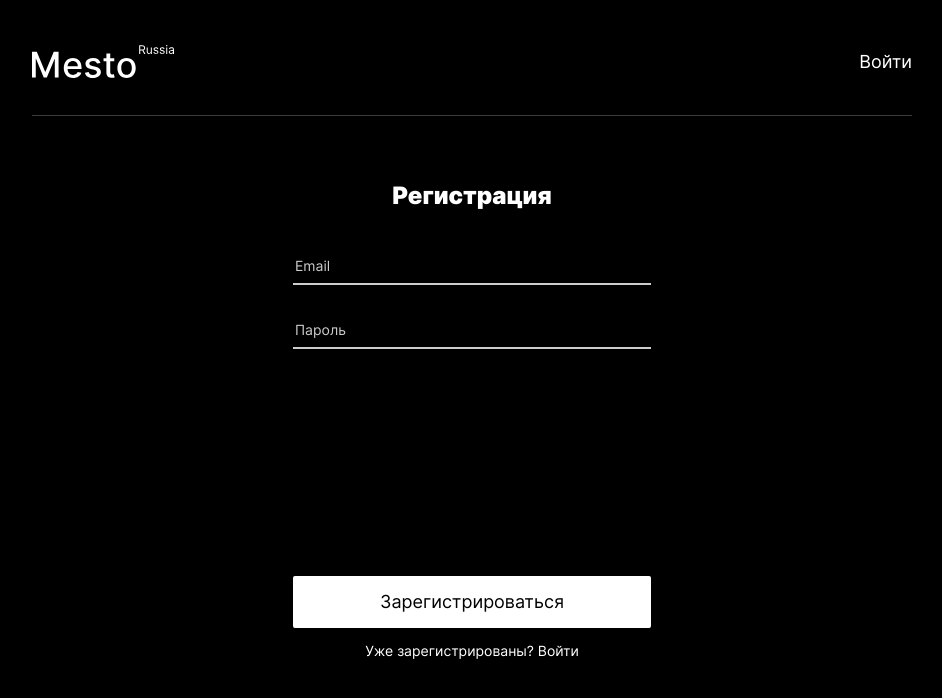
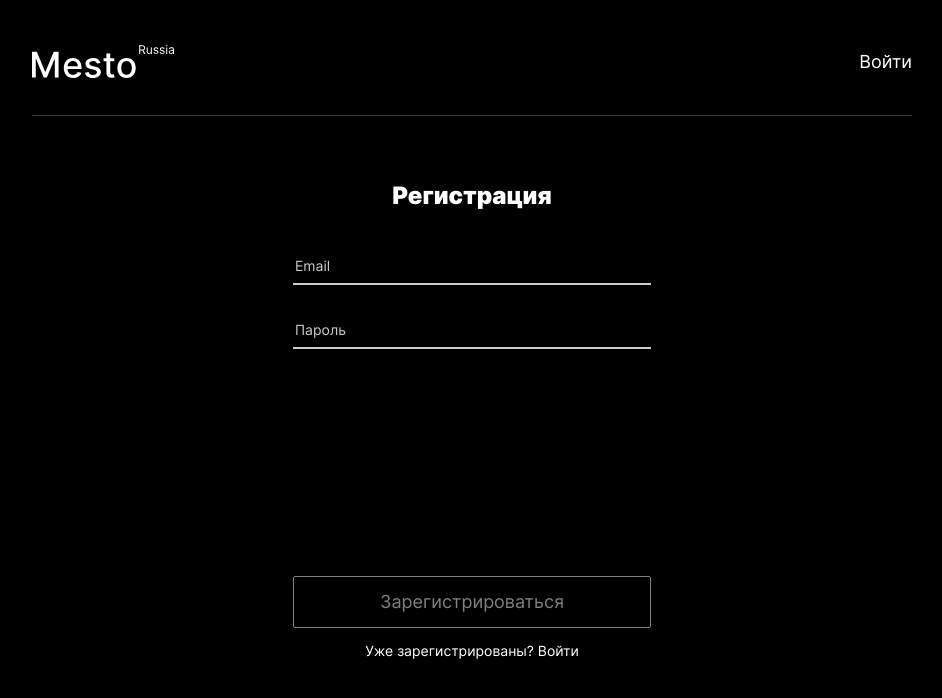
Before and after one commit to uzornakovre/react-mesto-auth, a React (Create React App) app: page /sign-up in a window 1280 px wide. Shown: the top 698 px of the page, without its empty margins (168-1110 px from the left). Built offline with nearby package versions, Linux system fonts and the light colour scheme.

Commit message:
refactor: auth validation

```diff
--- a/src/components/App.js
+++ b/src/components/App.js
@@ -9,16 +9,16 @@ import ImagePopup             from './ImagePopup';
 import EditProfilePopup       from './EditProfilePopup';
 import EditAvatarPopup        from './EditAvatarPopup';
 import ConfirmationPopup      from './ConfirmationPopup';
+import InfoToolTip            from './InfoToolTip';
 import ProtectedRouteElement  from './ProtectedRoute';
-import useFormValues          from '../hooks/useFormValues';
+import useFormData            from '../hooks/useFormData';
 import { api }                from '../utils/api';
+import { auth }               from '../utils/auth';
 import { CurrentUserContext } from '../contexts/CurrentUserContext.js';
 import { Routes,
          Route,
          Link,
          useNavigate }        from 'react-router-dom';
-import { auth }               from '../utils/auth';
-import InfoToolTip from './InfoToolTip';
 
 function App() {
 
@@ -39,7 +39,7 @@ function App() {
   const [loggedIn,                setLoggedIn             ] = React.useState(false);
   const [userData,                setUserData             ] = React.useState({email: '', id: ''});
   const navigate                                            = useNavigate();
-  const formData                                            = useFormValues();
+  const formData                                            = useFormData();
 
   // Обработчик входа/выхода на сайте, проверка токена
 
@@ -287,8 +287,18 @@ function App() {
                 >Выйти</button>
               </>
             } />
-            <Route path="/sign-up" element={<Link to="/sign-in" className="header__link">Войти</Link>} />
-            <Route path="/sign-in" element={<Link to="/sign-up" className="header__link">Регистрация</Link>} />
+            <Route path="/sign-up"
+                   element={<Link
+                     to="/sign-in"
+                     className="header__link"
+                     onClick={formData.resetFormValues}>Войти</Link>}
+            />
+            <Route path="/sign-in"
+                   element={<Link
+                     to="/sign-up"
+                     className="header__link"
+                     onClick={formData.resetFormValues}>Регистрация</Link>}
+            />
           </Routes>
         </Header>
 
@@ -305,9 +315,13 @@ function App() {
                    onCardLike={handleCardLike}
                    cards={cards} />}
           />
-          <Route path="/sign-up" element={<Register openInfoToolTip={openInfoToolTip} />} />
+          <Route path="/sign-up" element={<Register openInfoToolTip={openInfoToolTip}
+                                                    formData={formData} />}
+          />
           <Route path="/sign-in" element={<Login handleLogin={handleLogin}
-                                                 openInfoToolTip={openInfoToolTip} />} />
+                                                 openInfoToolTip={openInfoToolTip}
+                                                 formData={formData} />}
+          />
         </Routes>
 
         {loggedIn && <Footer />}
--- a/src/components/AuthForm.js
+++ b/src/components/AuthForm.js
@@ -2,65 +2,10 @@ import React       from 'react';
 import InfoToolTip from './InfoToolTip';
 
 function AuthForm({ handleSubmit,
-                    handleChange,
+                    formData,
                     headingText,
                     submitText,
                     children }) {
-
-  // const emailRef                    = React.useRef();
-  // const passRef                     = React.useRef();
-  // const [email,      setEmail     ] = React.useState('');
-  // const [password,   setPassword  ] = React.useState('');
-  const [emailInit,  setEmailInit ] = React.useState(false);
-  const [passInit,   setPassInit  ] = React.useState(false);
-  const [emailError, setEmailError] = React.useState('');
-  const [passError,  setPassError ] = React.useState('');
-  const isValid                     = emailError === '' && passError === '';
-  // const [formValue,  setFormValue ] = React.useState({
-  //   email: '',
-  //   password: ''
-  // })
-
-  // Обновление стейтов при открытии окна
-
-  // React.useEffect(() => {
-  //   setEmail('');
-  //   setPassword('');
-  //   setEmailInit(false);
-  //   setPassInit(false);
-  //   setEmailError(emailRef.current.validationMessage);
-  //   setPassError(passRef.current.validationMessage);
-  // }, [])
-
-  // Обработчики изменений полей ввода
-
-  // function handleChange(evt) {
-  //   console.log(formValue);
-  //   setFormValue({
-  //     ...formValue,
-  //     [evt.target.name]: evt.target.value
-  //   })
-  // }
-
-//  function handleChangeEmail (evt) {
-//     setEmail(evt.target.value);
-//     setEmailInit(true);
-//     setEmailError(emailRef.current.validationMessage);
-//     setFormValue({
-//       ...formValue,
-//       [evt.target.name]: email
-//     })
-//   }
-
-//  function handleChangePassword (evt) {
-//     setPassword(evt.target.value);
-//     setPassInit(true);
-//     setPassError(passRef.current.validationMessage);
-//     setFormValue({
-//       ...formValue,
-//       [evt.target.name]: password
-//     })
-//   }
 
   return (
     <>
@@ -72,38 +17,34 @@ function AuthForm({ handleSubmit,
         <input type="email"
                name="email"
                className={`auth__input auth__input_type_email ${
-                emailInit && emailError !== '' && 'auth__input_error'
+                 formData.errors.email && 'auth__input_error'
                }`}
                placeholder="Email"
-              onChange={handleChange}
-              //  value={email || ''}
-              //  ref={emailRef}
-              defaultValue={''}
+               onChange={formData.handleChange}
+               value={formData.values.email || ''}
                required
         />
         <span className="auth__input-error">
-          {emailInit && `${emailError}`}
+          {formData.errors.email}
         </span>
         <input type="password"
                name="password"
                className={`auth__input auth__input_type_password ${
-                passInit && passError !== '' && 'auth__input_error'
+                 formData.errors.password && 'auth__input_error'
                }`}
                placeholder="Пароль"
                minLength="4"
                maxLength="12"
-              onChange={handleChange}
-              //  value={password || ''}
-              //  ref={passRef}
-              defaultValue={''}
+               onChange={formData.handleChange}
+               value={formData.values.password || ''}
                required
         />
         <span className="auth__input-error">
-          {passInit && `${passError}`}
+          {formData.errors.password}
         </span>
         <button type="submit"
-                className={`auth__submit ${!isValid && 'auth__submit_disabled'}`}
-                disabled={!isValid}>
+                className={`auth__submit ${!formData.isValid && 'auth__submit_disabled'}`}
+                disabled={!formData.isValid}>
           {submitText}
         </button>
         {children}
--- a/src/components/Login.js
+++ b/src/components/Login.js
@@ -3,24 +3,18 @@ import { useNavigate } from 'react-router-dom';
 import { auth }        from '../utils/auth';
 import AuthForm        from './AuthForm';
 
-function Login ({ handleLogin, openInfoToolTip }) {
+function Login ({ handleLogin, openInfoToolTip, formData }) {
 
-  const [formValue,  setFormValue ] = React.useState({
-    email: '',
-    password: ''
-  })
   const navigate = useNavigate();
-
-  // Отправка формы
 
   function handleSubmit(evt) {
     evt.preventDefault();
 
-    auth.login(formValue.email, formValue.password)
+    auth.login(formData.values.email, formData.values.password)
       .then((res) => {
         localStorage.setItem('jwt', res.token);
-        setFormValue({
-          email: '',
+        formData.setValues({
+          email:    '',
           password: ''
         })
         handleLogin();
@@ -32,18 +26,9 @@ function Login ({ handleLogin, openInfoToolTip }) {
       })
   }
 
-  // Обработчик изменений полей ввода
-
-  function handleChange(evt) {
-    setFormValue({
-      ...formValue,
-      [evt.target.name]: evt.target.value
-    })
-  }
-
   return (
     <AuthForm handleSubmit={handleSubmit}
-              handleChange={handleChange}
+              formData={formData}
               headingText={'Вход'}
               submitText={'Войти'}
     />
--- a/src/components/Register.js
+++ b/src/components/Register.js
@@ -3,18 +3,14 @@ import { Link, useNavigate } from 'react-router-dom';
 import AuthForm              from './AuthForm';
 import { auth }              from '../utils/auth';
 
-function Register({ openInfoToolTip }) {
+function Register({ openInfoToolTip, formData }) {
 
-  const [formValue, setFormValue] = React.useState({ email: '', password: '' });
   const navigate = useNavigate();
-
-  // Отправка формы
 
   function handleSubmit(evt) {
     evt.preventDefault();
-    console.log(formValue);
 
-    auth.register(formValue.email, formValue.password)
+    auth.register(formData.values.email, formData.values.password)
       .then(() => {
         openInfoToolTip('confirm', 'Вы успешно зарегистрировались');
         navigate('/sign-in', {replace: true});
@@ -25,20 +21,11 @@ function Register({ openInfoToolTip }) {
       })
   }
 
-  // Обработчик изменений полей ввода
-
-  function handleChange(evt) {
-    setFormValue({
-      ...formValue,
-      [evt.target.name]: evt.target.value
-    })
-  }
-
   return (
     <AuthForm handleSubmit={handleSubmit}
-              handleChange={handleChange}
               headingText={'Регистрация'}
               submitText={'Зарегистрироваться'}
+              formData={formData}
     >
         <p className="auth__tip">
           Уже зарегистрированы? {<Link to="/sign-in" className="auth__link">
```
Also changed, not shown: src/hooks/useFormData.jsx (renamed from src/hooks/useFormValues.jsx). Lines whose indentation alone changed are shown as unchanged.
